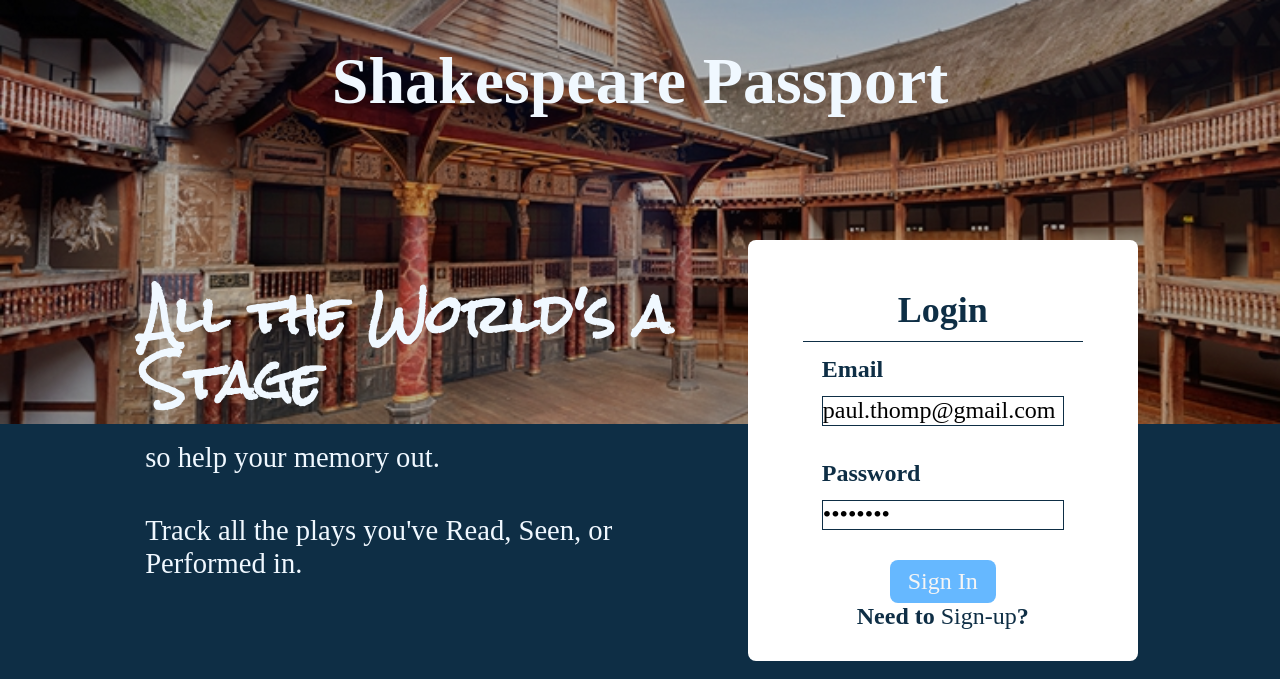
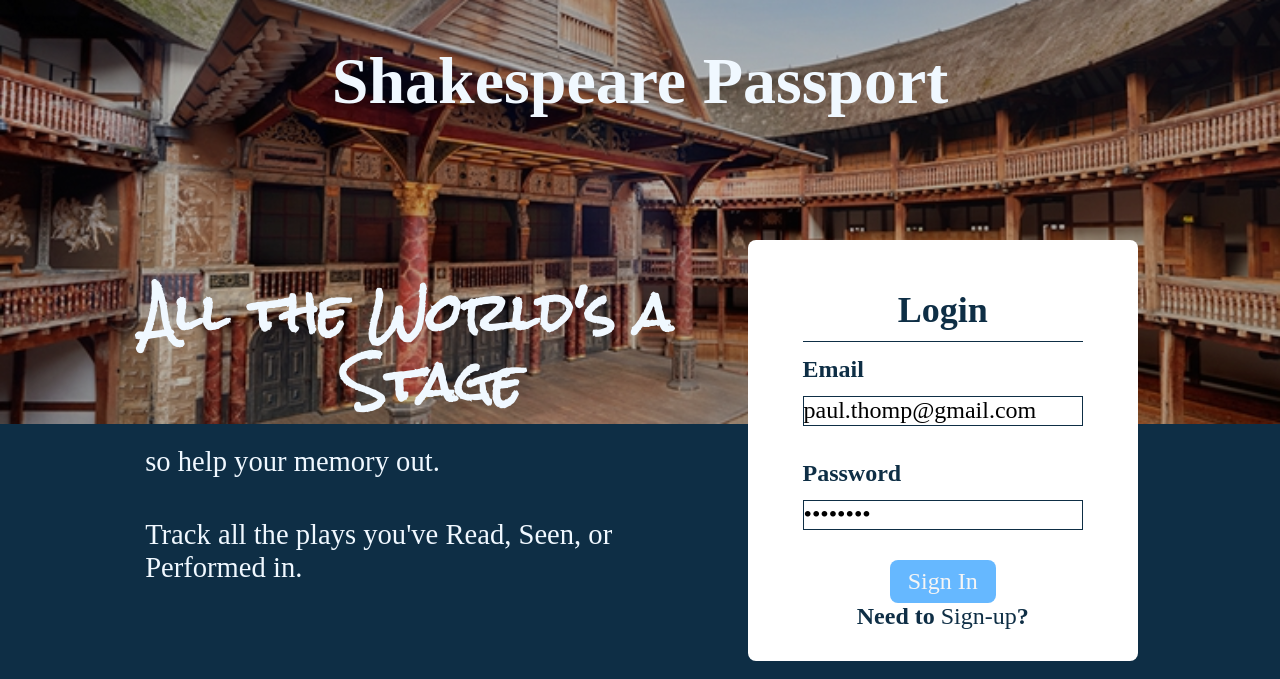
Before and after one commit to BlitzDampfwalze/shakespeare-passport-node-capstone, a website: page public/index.html in a window 1280 px wide. Shown: the top 679 px of the page. Drawn offline with nearby package versions, Linux system fonts and the light colour scheme; a web font is replaced by a local one.

Commit message:
Styling the STAGE

```diff
--- a/public/client.js
+++ b/public/client.js
@@ -435,9 +435,7 @@ $(".login-form").submit(function (event) {
 
 $('#change-form-signup').click(function (event) {
     event.preventDefault();
-    //    $('section').hide();
     $('section').hide();
-    $('.navbar').hide();
     $('#homepage-header').show();
     $('#signup-page').show();
 });
--- a/public/index.html
+++ b/public/index.html
@@ -35,7 +35,7 @@
     <main role="main">
         <section id="signup-home-page">
             <div id="form-text">
-                <h3>All the World's a Stage</h3>
+                <h3>All the World's a <span id="stage">Stage</span></h3>
                 <div class="form-text-section">
                     <p>so help your memory out.</p>
                     <p>Track all the plays you've Read, Seen, or Performed in.</p>
--- a/public/style.css
+++ b/public/style.css
@@ -89,6 +89,10 @@ button:hover {
 
 #form-text p {
     margin: 15px 0 0;
+}
+
+#stage {
+    display: inline;
 }
 
 .sign-up-form {
@@ -188,9 +192,11 @@ button:hover {
 
 .login-form fieldset {
     border: none;
-    padding: 0 2rem;
+    padding: 0;
     line-height: 34px;
     text-align: left;
+    width: 85%;
+    margin: 0 auto;
 }
 
 .login-form input {
@@ -675,7 +681,7 @@ textarea {
     }
     h3 {
         font-size: 2.3rem;
-        line-height: 3rem;
+        line-height: 3.2rem;
     }
     .form-text-section {
         margin: .5%;
@@ -712,4 +718,9 @@ textarea {
         /*Height set so that this view shows correctly*/
         height: 25vh;
     }
+
+    #stage {
+        text-align: center;
+        display: block;
+    }
 }
```
